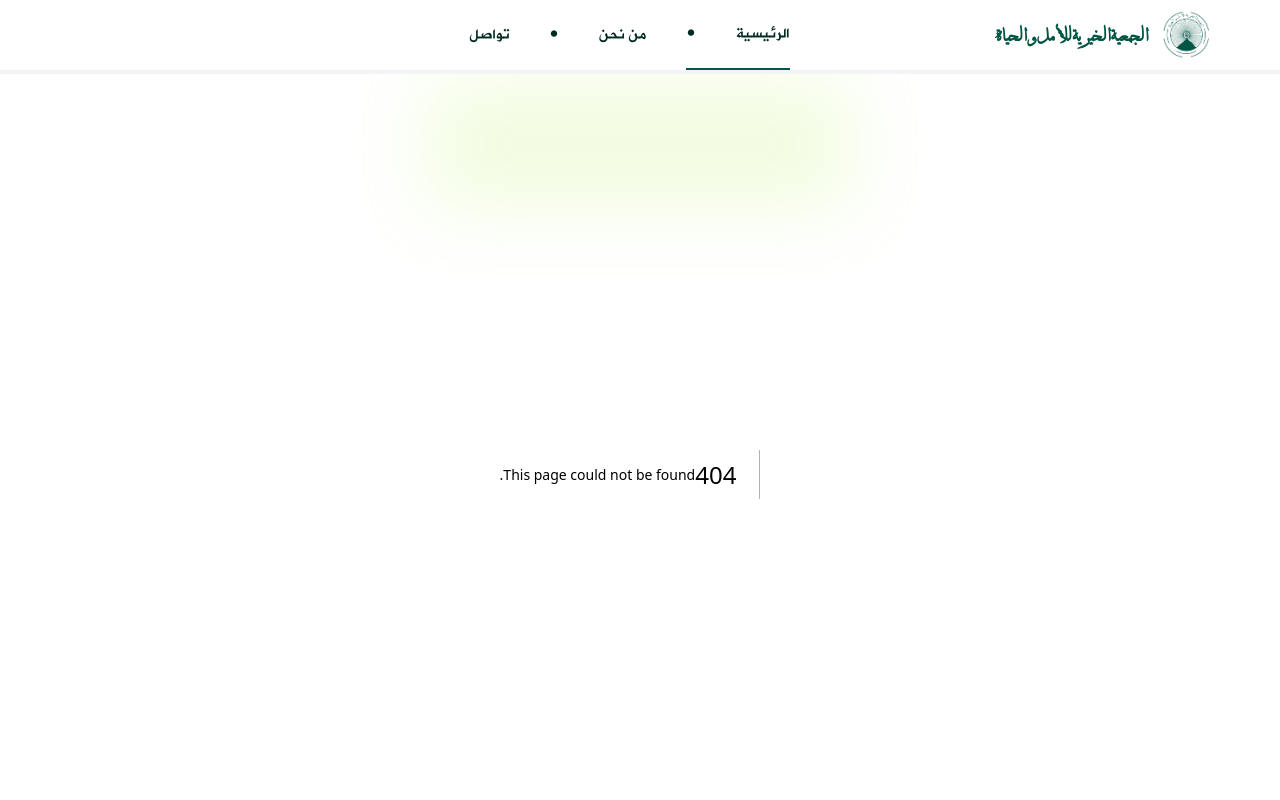
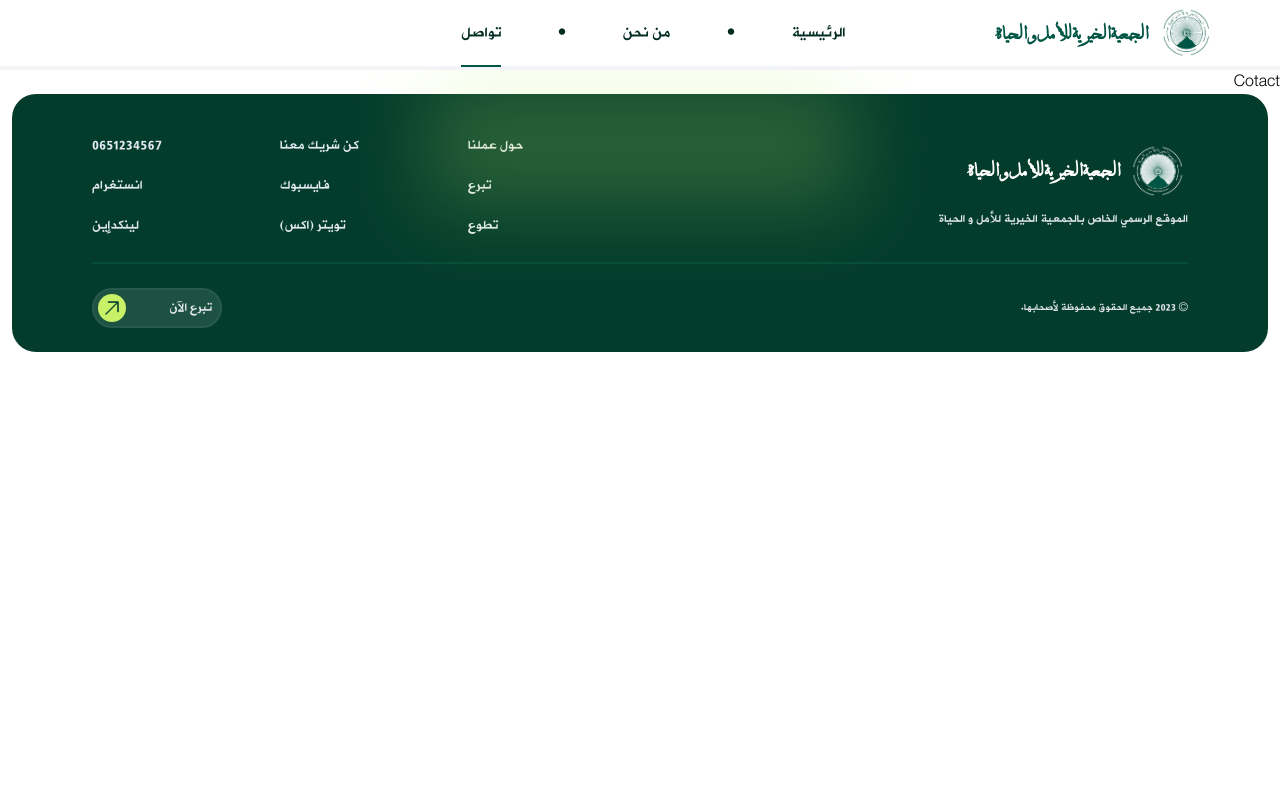
Before and after one commit to MerMory-Alloc/Hope_and_Life-charity-website, a Next.js app: page /contact in a window 1280 px wide. Before the commit this address had no page. Shown: the top 800 px of the page. Built offline with nearby package versions, Linux system fonts and the light colour scheme.

Commit message:
fixing navbar behaviour

```diff
--- /dev/null
+++ b/app/about/page.jsx
@@ -0,0 +1,8 @@
+
+const About = () => {
+  return (
+    <div>About</div>
+  )
+}
+
+export default About
--- /dev/null
+++ b/app/contact/page.jsx
@@ -0,0 +1,8 @@
+
+const Cotact = () => {
+  return (
+    <div>Cotact</div>
+  )
+}
+
+export default Cotact
--- a/app/page.jsx
+++ b/app/page.jsx
@@ -16,7 +16,7 @@ export default function Home() {
         <p className="w-full md:w-3/4 mx-auto text-base sm:text-lg">
         نحن هنا لنقف إلى جانب الذين يواجهون التحديات، ولنمنحهم القوة والدعم الذي يحتاجونه لتجاوز الصعوبات. من خلال مؤسسة الأمل والحياة، نريد أن نبني جسرًا من الأمل يمتد بين القلوب الخيرة وأولئك الذين ينتظرون يد العون
         </p>
-        <div className="w-full md:w-3/5 lg:w-full  font-bold relative z-10 flex justify-center items-center flex-col lg:flex-row gap-4">
+        <div className="w-full md:w-3/5 lg:w-full  font-bold relative flex justify-center items-center flex-col lg:flex-row gap-4">
           <button className='bg-gray-200 w-4/5 lg:w-1/4 max-w-[333px] md:max-w-[270px] text-black p-4  rounded-full block'> تواصل معنا </button>
           <button className='bg-black w-4/5 lg:w-1/4 text-white p-4 max-w-[333px] md:max-w-[270px] rounded-full block'> تبرع الآن </button>
         </div>
--- a/components/Footer.jsx
+++ b/components/Footer.jsx
@@ -7,6 +7,7 @@ const Footer = () => {
     const btnStyle = {
       position: "static",
       width: "130px",
+      zIndex: "0",
     }
     const inDivStyle = {
         padding: "4px 8px 4px 4px",
--- a/components/NavBar/HamBtn.jsx
+++ b/components/NavBar/HamBtn.jsx
@@ -1,21 +1,43 @@
 'use client'
 
-import { useState } from "react";
+import { useState, useEffect, useRef } from "react";
 import NavListItemsMobile from "./NavListItemsMobile";
 
 const HamBtn = () => {
 
     const [isClicked, setIsClicked] = useState(false);
 
+    useEffect(() => {
+      const handleResize = () => {
+        if (window.innerWidth >= 1050 && isClicked) {
+          setIsClicked(false);
+        }
+      };
+
+      window.addEventListener('resize', handleResize);
+
+      return () => {
+        window.removeEventListener('resize', handleResize);
+      };
+    });
+
+    useEffect(() => {
+      if (isClicked)
+        document.body.style.overflow = "hidden";
+      else
+        document.body.style.overflow = "scroll"
+      return () => (document.body.style.overflow = "scroll");
+  }, [isClicked]);
+
     var classStyle= "w-9 before:content-[''] before:block before:h-1 before:bg-emerald-950 before:rounded-md before:my-1.5 before:duration-500 after:content-[''] after:block after:h-1 after:bg-emerald-950 after:rounded-md after:my-1.5 after:duration-500";
   return (
-    <div>
-    <button type="button" className="lg:hidden flex items-center justify-center" onClick={() => setIsClicked(!isClicked)}>
+    <div className="lg:hidden">
+    <button type="button" className="flex items-center justify-center" onClick={() => setIsClicked(!isClicked)}>
         <div className={isClicked ? classStyle + " before:translate-y-2.5 before:rotate-[135deg] after:-translate-y-2.5 after:-rotate-[135deg]" : classStyle}>
             <div className={`block bg-emerald-950 h-1 rounded-md my-1.5 duration-500 ${isClicked ? "scale-0" : ""}`}></div>
         </div>
     </button>
-    {isClicked && <NavListItemsMobile />}
+    {isClicked && <NavListItemsMobile onClick={() => setIsClicked(!isClicked)}/>}
     </div>
   )
 }
--- a/components/NavBar/Nav.jsx
+++ b/components/NavBar/Nav.jsx
@@ -7,7 +7,7 @@ import HamBtn from './HamBtn'
 
 const Nav = () => {
   return (
-    <nav className='relative z-10 bg-white flex w-full px-8 sm:px-16 justify-between items-center border-b-4 border-gray-100'>
+    <nav className='relative z-10 bg-white flex w-full px-3 sm:px-8 md:px-16 justify-between items-center border-b-4 border-gray-100'>
       <div className='flex items-center gap-2 py-2'>
         <Image src={logo} width={60}/>
         <h2 className ={`block text-2xl font-sulas font-bold text-pri`} >الجمعية الخيرية للأمل و الحياة</h2>
--- a/components/NavBar/NavListItems.jsx
+++ b/components/NavBar/NavListItems.jsx
@@ -1,22 +1,36 @@
+"use client"
+
 import Link from 'next/link'
+import { usePathname } from 'next/navigation'
 
 const NavListItems = () => {
+
+  const pathname = usePathname()
+  const navlinks = [
+    {path:"/", name:"الرئيسية"},
+    {path:"/about", name:"من نحن"},
+    {path:"/contact", name:"تواصل"},
+  ]
+
+  const linkStyle = {
+    padding:"18px 0px",
+  }
+
+  const currentLink = {
+    ...linkStyle,
+    borderBottom : "2px solid #005544",
+  }
+
   return (
-    <ul className={`hidden lg:grow lg:flex lg:justify-center lg:items-center lg:gap-10 text-emerald-950 font-medium text-lg`}>
-            <li className='border-b-2 border-pri py-5 after:content-["•"] after:mr-10'>
-              <Link href="/#">الرئيسية</Link>
-            </li>
-            <li className="py-5 after:content-['•'] after:mr-10">
-              <Link href="/#">من نحن</Link>
-            </li>
-            <li className="py-5">
-              <Link href="/#">تواصل</Link>
-            </li>
-            <li></li>
-            <li></li>
-            <li></li>
-            <li></li>
-            <li></li>
+    <ul className={`hidden lg:ml-36 xl:ml-48  lg:grow lg:flex lg:justify-center lg:items-center lg:gap-14 text-emerald-950 font-medium text-lg`}>
+            {navlinks.map((link, index) => {
+              const isActive = pathname === link.path;
+              return (
+                <li key={index} className={`py-0.5 ${index === navlinks.length - 1 ? "" :"after:content-['•']"} after:pr-14`}>
+                  <Link href={link.path} style={isActive ? currentLink : linkStyle}>{link.name}</Link>
+                </li>
+              )
+            })}
     </ul>
   )
 }
--- a/components/NavBar/NavListItemsMobile.jsx
+++ b/components/NavBar/NavListItemsMobile.jsx
@@ -1,25 +1,25 @@
 import Link from 'next/link'
 
-const NavListItemsMobile = () => {
+const NavListItemsMobile = ({onClick}) => {
+
+
+    const navlinks = [
+        {path:"/", name:"الرئيسية"},
+        {path:"/about", name:"من نحن"},
+        {path:"/contact", name:"تواصل"},
+      ]
+
   return (
-    <div>
-        <div className='absolute top-[71px] left-0 w-full h-full bg-black opacity-10  blur brightness-50'></div>
-        <ul className={`absolute top-[71px] left-0 w-2/4 bg-white text-emerald-950 font-medium text-lg text-right`}>
-            <Link href="/#">
-                <li className='p-12 hover:opacity-50'>
-                    الرئيسية
-                </li>
-            </Link>
-            <Link href="/#">
-                <li className="p-12 hover:opacity-50">
-                    من نحن
-                </li>
-            </Link>
-            <Link href="/#">
-                <li className="p-12 hover:opacity-50">
-                    تواصل
-                </li>
-            </Link>
+    <div className='absolute top-[71px]  right-0 w-full h-screen bg-transparent z-10 '>
+        <div className='absolute top-0 right-0 w-full h-screen bg-black  opacity-30' onClick={onClick}></div>
+        <ul className={`absolute top-0 left-0 h-screen w-[250px] md:w-[350px] bg-white text-emerald-950 font-medium text-lg text-right z-30`}>
+            {navlinks.map((link, index) => (
+                <Link href={link.path} key={index} onClick={onClick}>
+                    <li className='p-12 hover:opacity-50 border-b-2 border-gray-100'>
+                        {link.name}
+                    </li>
+                </Link>
+            ))}
     </ul>
     </div>
   )
```
Also changed, not shown: 1 other file (tests, documents, lock files or other folders).
